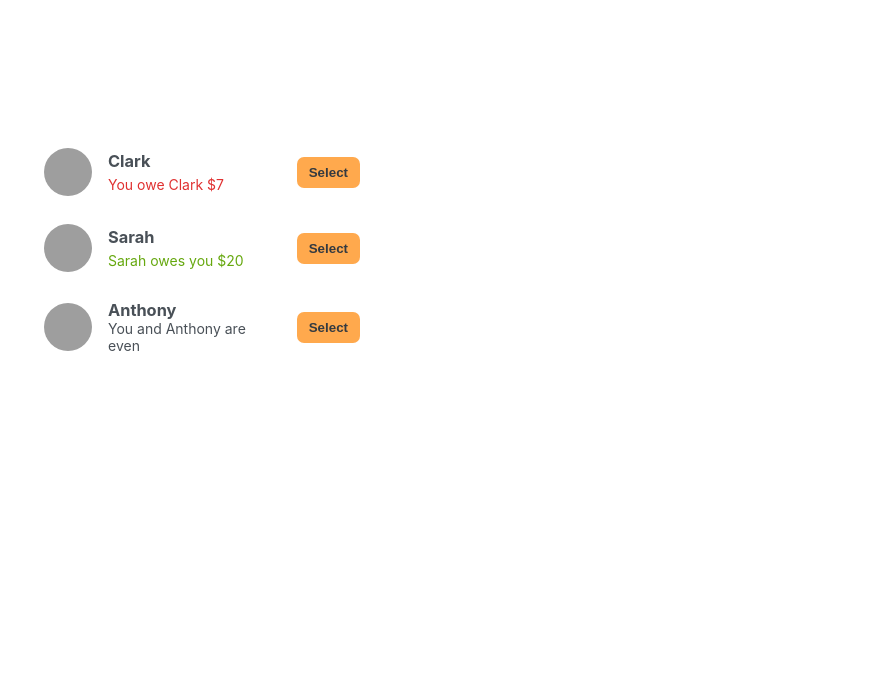
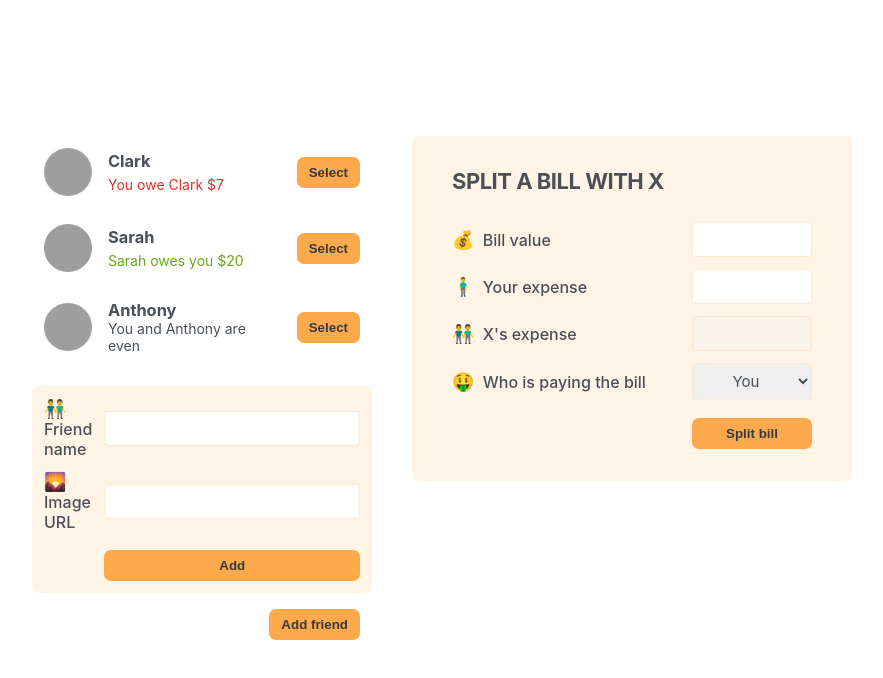
Before and after one commit to soeweiyan-phyo/06-eat-n-split, a React (Create React App) app: page / in a window 1280 px wide. Shown: the top 678 px of the page, without its empty margins (198-1081 px from the left). Built offline with nearby package versions, Linux system fonts and the light colour scheme; grey boxes are pictures that could not be loaded.

Commit message:
Add static forms to add friend and split bill

```diff
--- a/src/App.js
+++ b/src/App.js
@@ -24,7 +24,11 @@
     <div className="app">
       <div className="sidebar">
         <FriendsList />
+        <FormAddFriend />
+        <Button>Add friend</Button>
       </div>
+
+      <FormSplitBill />
     </div>
   );
 }
@@ -59,9 +63,52 @@
       )}
       {friend.balance === 0 && <p>You and {friend.name} are even</p>}
 
-      <button className="button">Select</button>
+      <Button>Select</Button>
     </li>
   );
 }
 
+function FormAddFriend() {
+  return (
+    <form className="form-add-friend">
+      <label>👬 Friend name</label>
+      <input type="text" />
+
+      <label>🌄 Image URL</label>
+      <input type="text" />
+
+      <Button>Add</Button>
+    </form>
+  );
+}
+
+function FormSplitBill() {
+  return (
+    <form className="form-split-bill">
+      <h2>Split a bill with X</h2>
+
+      <label>💰 Bill value</label>
+      <input type="text" />
+
+      <label>🧍‍♂️ Your expense</label>
+      <input type="text" />
+
+      <label>👬 X's expense</label>
+      <input type="text" disabled />
+
+      <label>🤑 Who is paying the bill</label>
+      <select>
+        <option value="user">You</option>
+        <option value="friend">X</option>
+      </select>
+
+      <Button>Split bill</Button>
+    </form>
+  );
+}
+
+function Button({ children }) {
+  return <button className="button">{children}</button>;
+}
+
 export default App;
```
